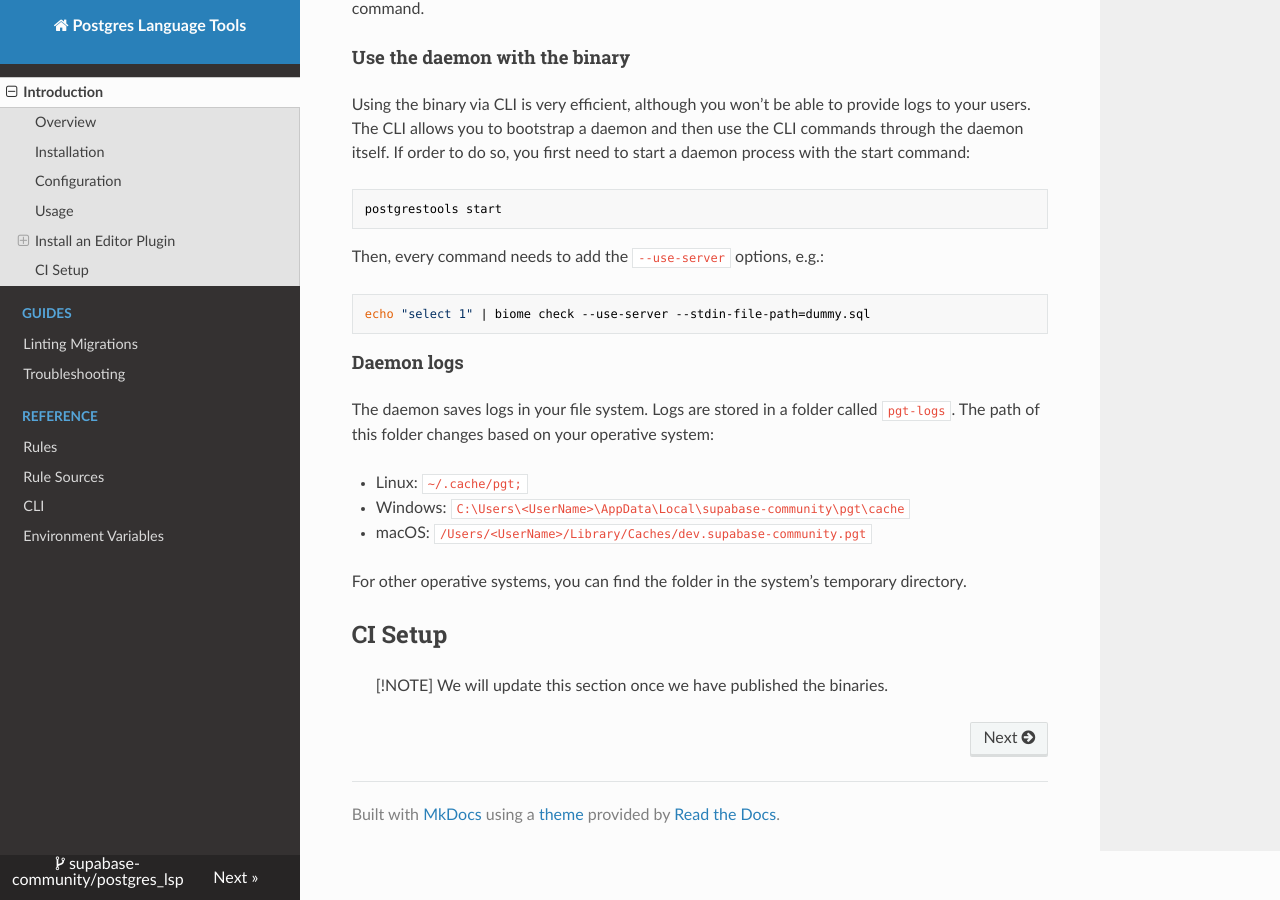
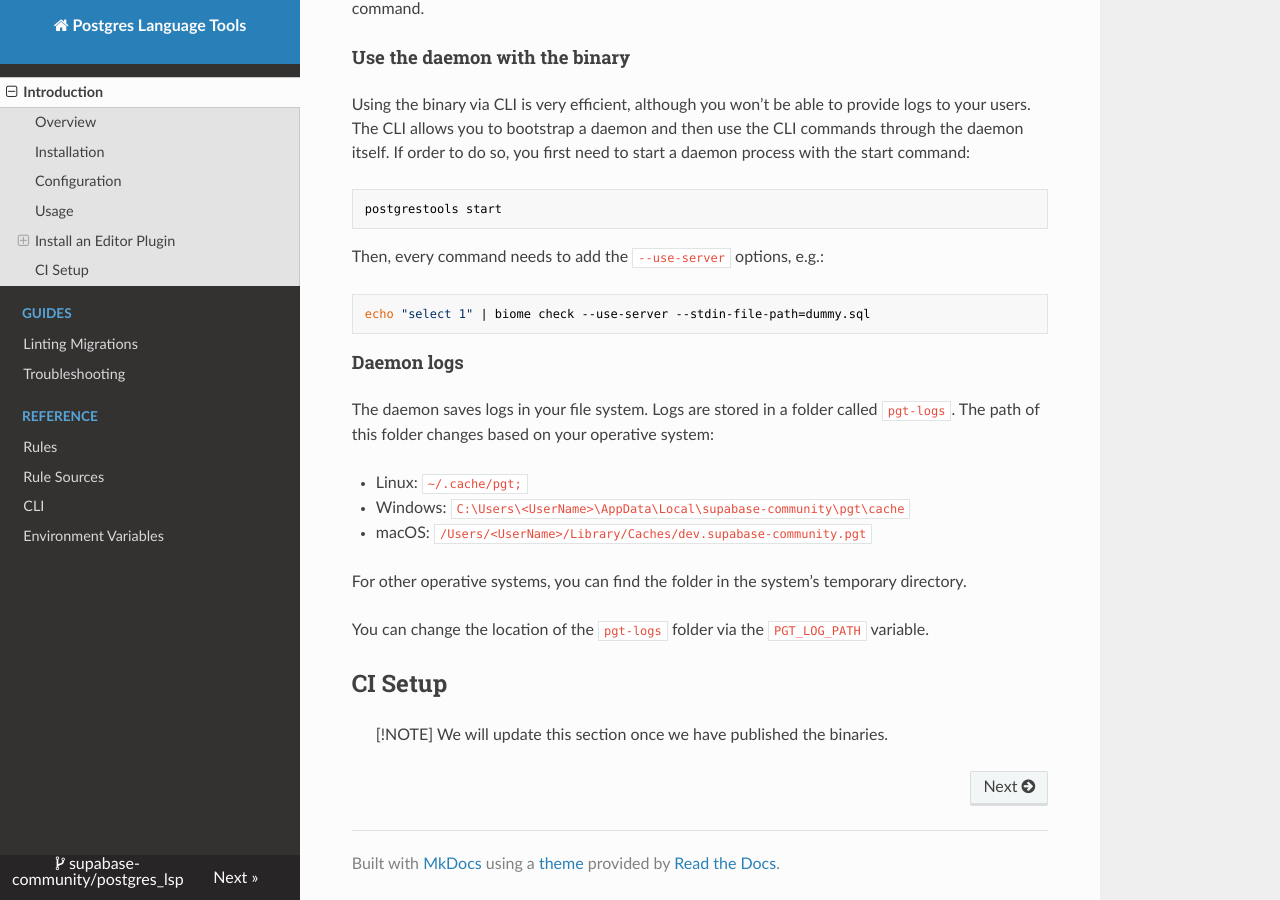
Before and after one commit to supabase-community/postgres_lsp, an MkDocs documentation site: the page built from docs/index.md, in a window 1280 px wide and 900 px high, scrolled down 3140 px. Built offline with MkDocs 1.6.1, drawn with Linux system fonts in a browser that asks for light colours; nearby versions of some CDN libraries.

Commit message:
Update index.md
Co-authored-by: Julian Domke <68325451+juleswritescode@users.noreply.github.com>

```diff
--- a/docs/index.md
+++ b/docs/index.md
@@ -145,6 +145,8 @@ The daemon saves logs in your file system. Logs are stored in a folder called `p
 
 For other operative systems, you can find the folder in the system’s temporary directory.
 
+You can change the location of the `pgt-logs` folder via the `PGT_LOG_PATH` variable.
+
 ## CI Setup
 
 > [!NOTE]
```
